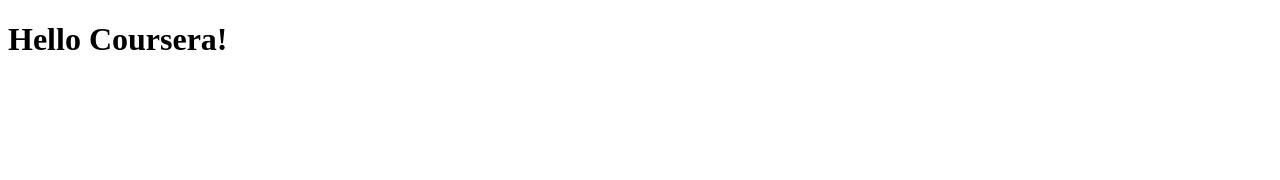
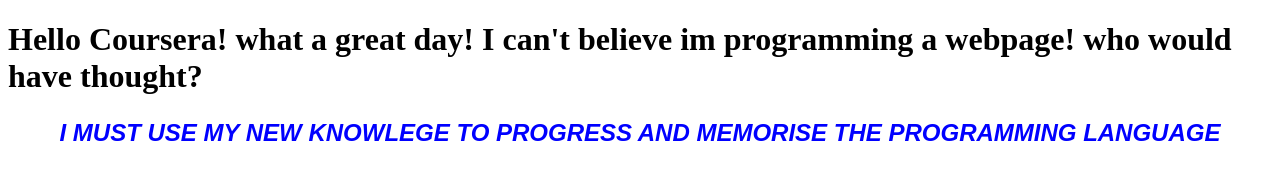
Before and after one commit to tauntingeleven/coursera-lesson, a plain HTML site: page site/index.html in a window 1280 px wide. Drawn offline with Linux system fonts and the light colour scheme.

Commit message:
Small change.

```diff
--- a/site/index.html
+++ b/site/index.html
@@ -1,9 +1,22 @@
 <!DOCTYPE html>
 <html>
 <head>
-	<title>Hello Coursera!</title>
+<meta charset="utf-8">
+<title>Hello Coursera!</title>
+<style>
+.style {
+	font-family: Arial, sans-serif;
+	color: #0000ff;
+	font-style: italic;
+	font-weight: bold;
+	font-size: 24px;
+	text-transform: uppercase;
+	text-align: center;
+}
+</style>
 </head>
 <body>
-<h1>Hello Coursera!</h1>
+<h1>Hello Coursera! what a great day! I can't believe im programming a webpage! who would have thought?</h1>
+<p class="style">I must use my new knowlege to progress and memorise the programming language</p>
 </body>
 </html>
```
